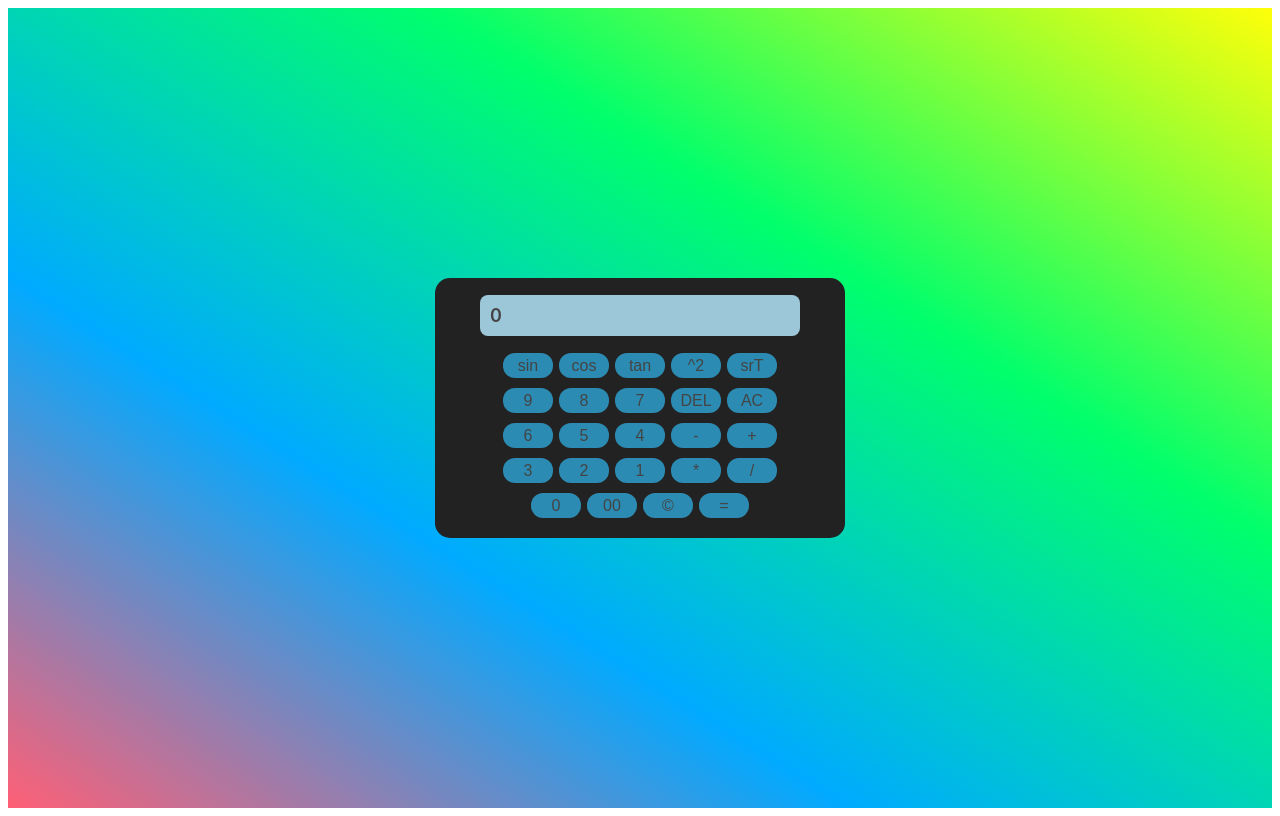
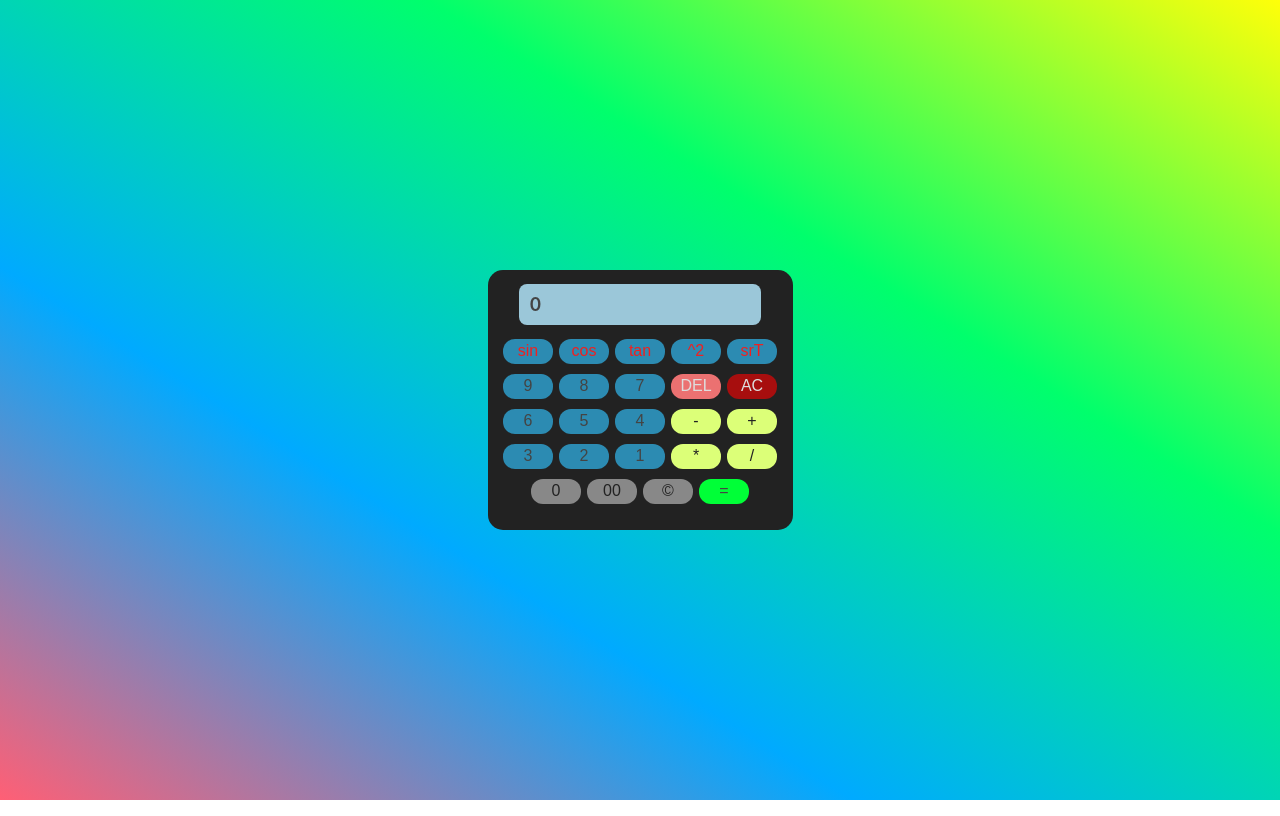
Before and after one commit to saintianonavyie/myCalculator, a plain HTML site: page index.html in a window 1280 px wide. Drawn offline with nearby package versions, Linux system fonts and the light colour scheme.

Commit message:
built-in calculator

```diff
--- a/index.html
+++ b/index.html
@@ -19,33 +19,33 @@
 <form name="myForm" class="form">
     <input type="text" name="display" class="screen" placeholder="0"><br>
 
-    <input type="button" name="btnsin" value="sin" onclick="fnsin('9')">
-    <input type="button" name="btncos" value="cos" onclick="fncos('8')">
-    <input type="button" name="btntan" value="tan" onclick="fntan('7')">
-    <input type="button" name="btnsqr" value="^2" onclick="square()">
-    <input type="button" name="btnsqrt" value="srT" onclick="squarert()"><br>
+    <input type="button" name="btnsin" value="sin" onclick="fnsin('9')" class="pink">
+    <input type="button" name="btncos" value="cos" onclick="fncos('8')" class="pink">
+    <input type="button" name="btntan" value="tan" onclick="fntan('7')" class="pink">
+    <input type="button" name="btnsqr" value="^2" onclick="square()" class="pink">
+    <input type="button" name="btnsqrt" value="srT" onclick="squarert()" class="pink"><br>
 
     <input type="button" name="btn9" value="9" onclick="myclick('9')">
     <input type="button" name="btn8" value="8" onclick="myclick('8')">
     <input type="button" name="btn7" value="7" onclick="myclick('7')">
-    <input type="button" name="btndel" value="DEL" onclick="del()">
-    <input type="button" name="btnalc" value="AC" onclick="ac()"><br>
+    <input type="button" name="btndel" value="DEL" onclick="del()" class="brown">
+    <input type="button" name="btnalc" value="AC" onclick="ac()" class="red"><br>
     <input type="button" name="btn6" value="6" onclick="myclick('6')">
     <input type="button" name="btn5" value="5" onclick="myclick('5')">
     <input type="button" name="btn4" value="4" onclick="myclick('4')">
-    <input type="button" name="btnsub" value="-" onclick="myclick('-')">
-    <input type="button" name="btnadd" value="+" onclick="myclick('+')"><br>
+    <input type="button" name="btnsub" value="-" onclick="myclick('-')" class="yellow">
+    <input type="button" name="btnadd" value="+" onclick="myclick('+')" class="yellow"><br>
     <input type="button" name="btn3" value="3" onclick="myclick('3')">
     <input type="button" name="btn2" value="2" onclick="myclick('2')">
     <input type="button" name="btn1" value="1" onclick="myclick('1')">
-    <input type="button" name="btnmul" value="*" onclick="myclick('*')">
-    <input type="button" name="btndiv" value="/" onclick="myclick('/')"><br>
+    <input type="button" name="btnmul" value="*" onclick="myclick('*')" class="yellow">
+    <input type="button" name="btndiv" value="/" onclick="myclick('/')" class="yellow"><br>
 
 
-    <input type="button" class="bigSize" name="btnzero" value="0" onclick="myclick('0')">
-    <input type="button" class="bigSize" name="btndbzero" value="00" onclick="myclick('00')">
-    <input type="button" class="bigSize" name="btnpoint" value="&copy;" onclick="myclick('.')">
-    <input type="button" class="bigSize" name="btnequal" value="=" onclick="equalTo()">
+    <input type="button" class="grey" name="btnzero" value="0" onclick="myclick('0')">
+    <input type="button" class="grey" name="btndbzero" value="00" onclick="myclick('00')">
+    <input type="button" class="grey" name="btnpoint" value="&copy;" onclick="myclick('.')">
+    <input type="button" class="span-two" name="btnequal" value="=" onclick="equalTo()">
 
 </form>
 
--- a/style.css
+++ b/style.css
@@ -1,5 +1,8 @@
 body {
     text-align: center;
+    margin: 0;
+    padding: 0;
+    overflow: hidden;
 }
 
 .container-fluid {
@@ -13,7 +16,7 @@ body {
 }
 
 .form {
-    width: 400px;
+    width: 295px;
     height: 250px;
     margin: auto;
     padding: 5px;
@@ -35,7 +38,7 @@ body {
     border: none;
     font-size: 18px;
     font-weight: 600;
-    background-color: rgba(170, 220, 240, 0.89);
+    background-color: #aadcf0e3;
 }
 
 input[type = button] {
@@ -49,11 +52,12 @@ input[type = button] {
     border: none;
     border-radius: 12px;
     margin: 5px 1px;
-    background-color: rgba(50, 195, 255, 0.651);
+    background-color: #32c3ffa6;
+    transition: all 1s;
 }
 
 input[type = button]:hover {
-    background-color: rgba(238, 238, 238, 0.747);
+    background-color: #eeeeeebe;
 }
 
 
@@ -63,7 +67,63 @@ input[type = button]:focus,
     border: none;
 }
 
-.bigSize {
+input[class=red]   {
+    background-color: #ff000099;
+    color: #ddd;
+}
+input[class=red]:hover   {
+    background-color: #ff0000;
+    color: #ddd;
+}
+
+input[class=brown]   {
+    background-color: #eb7171;
+    color: #ddd;
+}
+input[class=brown]:hover   {
+    background-color: #f02020;
+    color: #ddd;
+}
+
+input[class=yellow]   {
+    background-color: #dcff78;
+    color: #222;
+}
+input[class=yellow]:hover   {
+    background-color: #ffff00;
+    color: #222;
+}
+
+input[class=grey]   {
+    background-color: #eeeeee80;
+    color: #222;
     min-width: 50px;
     text-align: center;
 }
+input[class=grey]:hover   {
+    background-color: #eeeeeebe;
+    color: #222;
+}
+
+input[class=pink]   {
+    color: #f02020;
+}
+input[class=pink]:hover   {
+    color: pink;
+}
+
+input[type = button]:focus,
+.screen:focus {
+    outline: none;
+    border: none;
+}
+
+input[class=span-two] {
+    grid-column: span 2;
+    background-color: #00ff37;
+}
+input[class=span-two]:hover {
+    grid-column: span 2;
+    background-color: #00ff3780;
+    color: #ddd;
+}
```
